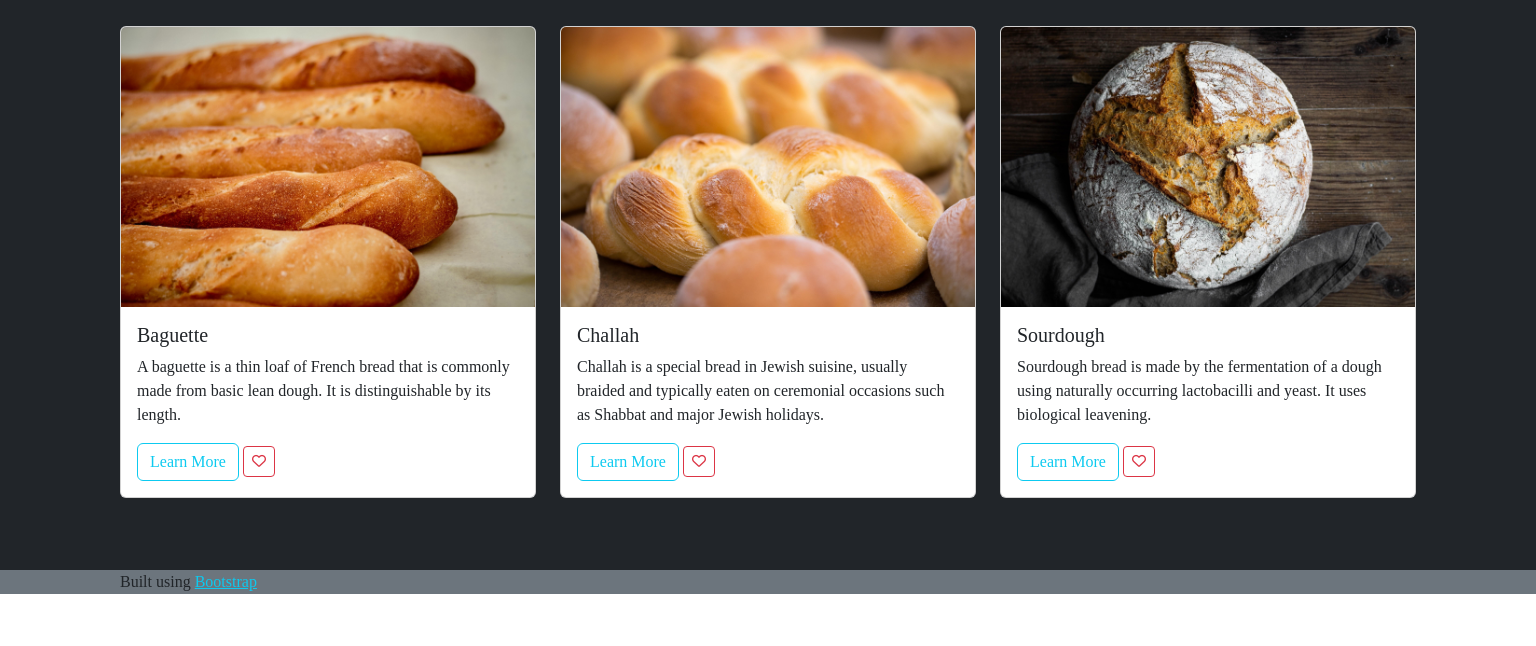
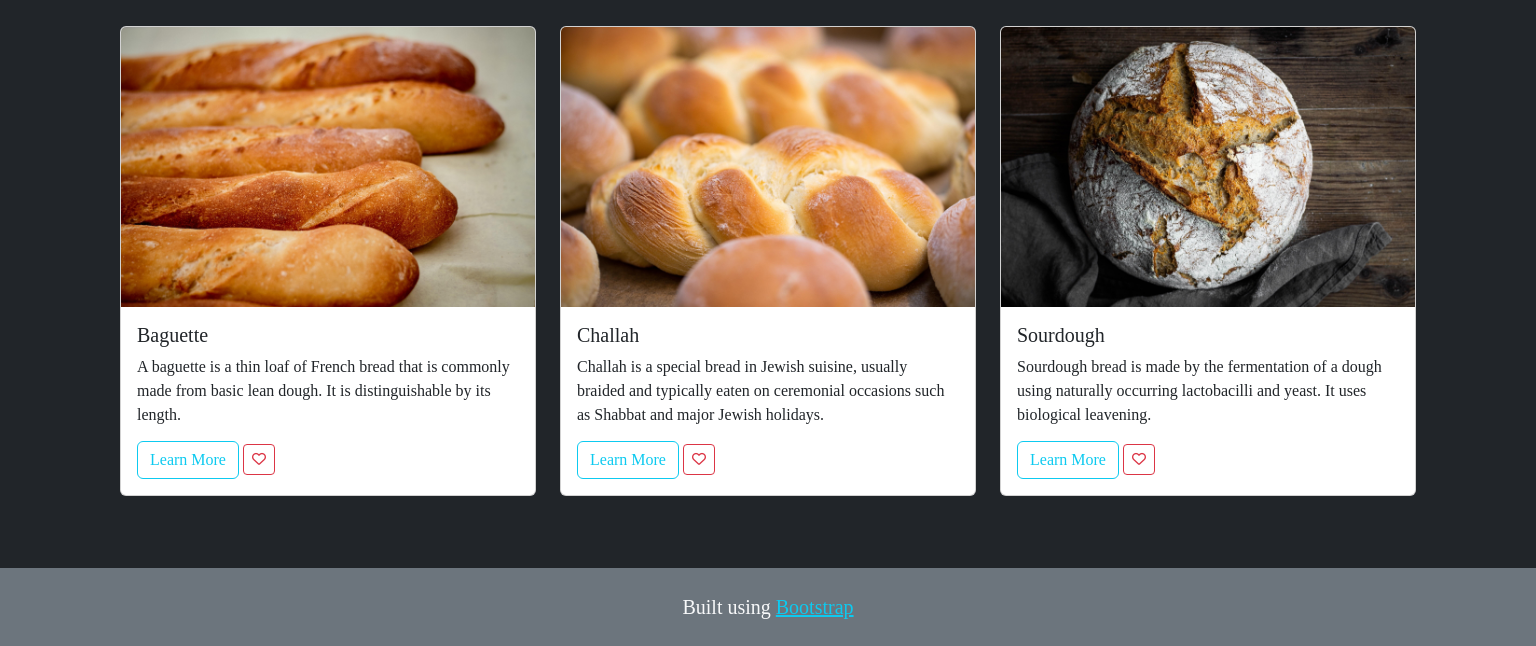
Before and after one commit to Jamflynt/Le_Pain_teaching_code, a plain HTML site: page index.html in a window 1536 px wide. Shown: the part 838-1484 px from the top of the page. Before the commit the page ends 1448 px from the top, so only its background shows below. Drawn offline with nearby package versions, Linux system fonts and the light colour scheme; a web font is replaced by a local one.

Commit message:
finished project

```diff
--- a/index.html
+++ b/index.html
@@ -94,7 +94,7 @@
 
     <footer class="bg-secondary">
       <div class="container">
-        <p>
+        <p class="lead m-0 p-4 text-center text-light">
           Built using
           <a href="https://getbootstrap.com" class="text-info" target="_blank">Bootstrap</a>
         </p>
@@ -104,12 +104,6 @@
 
 
 
-
-
-
-
-
-
     <!-- Bootstrap Link JS -->
     <script src="https://cdn.jsdelivr.net/npm/bootstrap@5.3.0-alpha1/dist/js/bootstrap.bundle.min.js" integrity="sha384-w76AqPfDkMBDXo30jS1Sgez6pr3x5MlQ1ZAGC+nuZB+EYdgRZgiwxhTBTkF7CXvN" crossorigin="anonymous"></script>
   </body>
--- a/style.css
+++ b/style.css
@@ -11,3 +11,22 @@ body {
     background-size: cover;
     background-position: center;
 }
+
+/* Media Queries */
+@media (min-width: 992px) {
+    .card-text {
+        height: 110px;
+    }
+}
+
+@media (min-width: 1200px) {
+    .card-text {
+        height: 90px;
+    }
+}
+
+@media (min-width: 1400px) {
+    .card-text {
+        height: 70px;
+    }
+}
```
